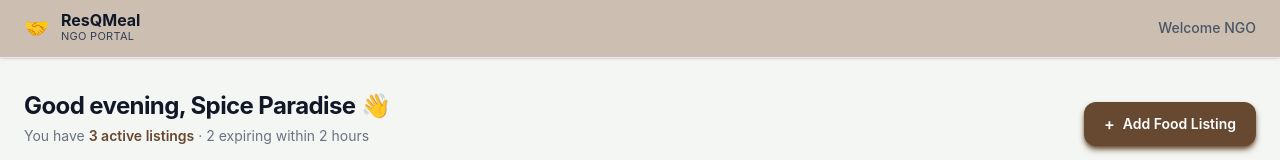
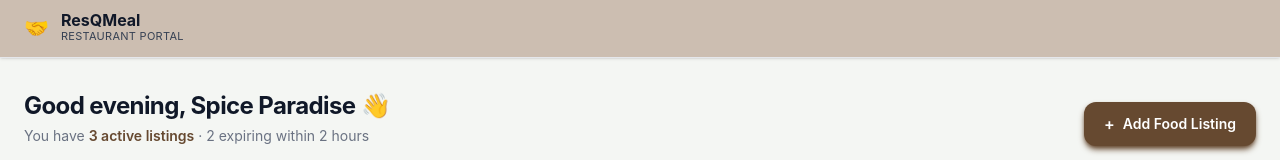
Before and after one commit to Mahima-Koul/food-rescue-platform, a React (Vite) app in the folder frontend/: page /restaurant-dashboard in a window 1280 px wide. Shown: the top 160 px of the page. Built offline with nearby package versions, Linux system fonts and the light colour scheme.

Commit message:
changed minor things

```diff
--- a/frontend/src/pages/RestaurantDashboard.jsx
+++ b/frontend/src/pages/RestaurantDashboard.jsx
@@ -31,15 +31,10 @@ export default function RestaurantDashboard() {
           ResQMeal
         </p>
         <p className="text-[11px] text-gray-700 uppercase tracking-wide">
-          NGO Portal
+          Restaurant Portal
         </p>
       </div>
     </Link>
-
-    {/* Right */}
-    <div className="text-sm text-gray-600 font-medium">
-      Welcome NGO
-    </div>
 
   </div>
 </nav>
```
Also changed, not shown: 1 other file (tests, documents, lock files or other folders).
